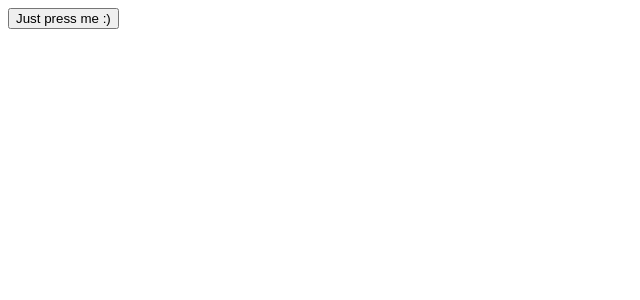
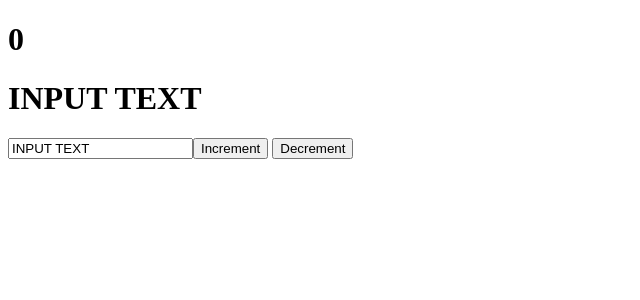
Before and after one commit to Azrubael/230212-reactfun, a React (Create React App) app: page / in a window 1280 px wide. Shown: the top 300 px of the page, without its empty margins (0-640 px from the left). Built offline with nearby package versions, Linux system fonts and the light colour scheme.

Commit message:
Step #03. With dualside binding of the 'value'

```diff
--- a/src/App.js
+++ b/src/App.js
@@ -1,10 +1,32 @@
-import React from 'react'
+import React, { useState } from 'react'
 
 
 function App() {
+
+  const [ likes, setLikes ] = useState(0)
+  const [ value, setValue ] = useState('INPUT TEXT')
+
+  function incr(){
+    setLikes(likes + 1)
+    console.log(likes)
+  }
+
+  function decr(){
+    setLikes(likes - 1)
+    console.log(likes)
+  }
+
   return (
     <div className="App">
-
+      <h1>{ likes }</h1>
+      <h1>{ value }</h1>
+      <input
+        type="text"
+        value={ value }
+        onChange={ event => setValue(event.target.value) }
+        />
+      <button onClick={ incr }>Increment</button>&nbsp;
+      <button onClick={ decr }>Decrement</button>
     </div>
   )
 }
--- a/src/index.js
+++ b/src/index.js
@@ -6,7 +6,5 @@
 
 const root = ReactDOM.createRoot(document.getElementById('root'))
 root.render(
-  React.createElement('button', {
-    onClick: () => console.log('CLICK!')
-  }, 'Just press me :)')
+  <App />
 )
```
